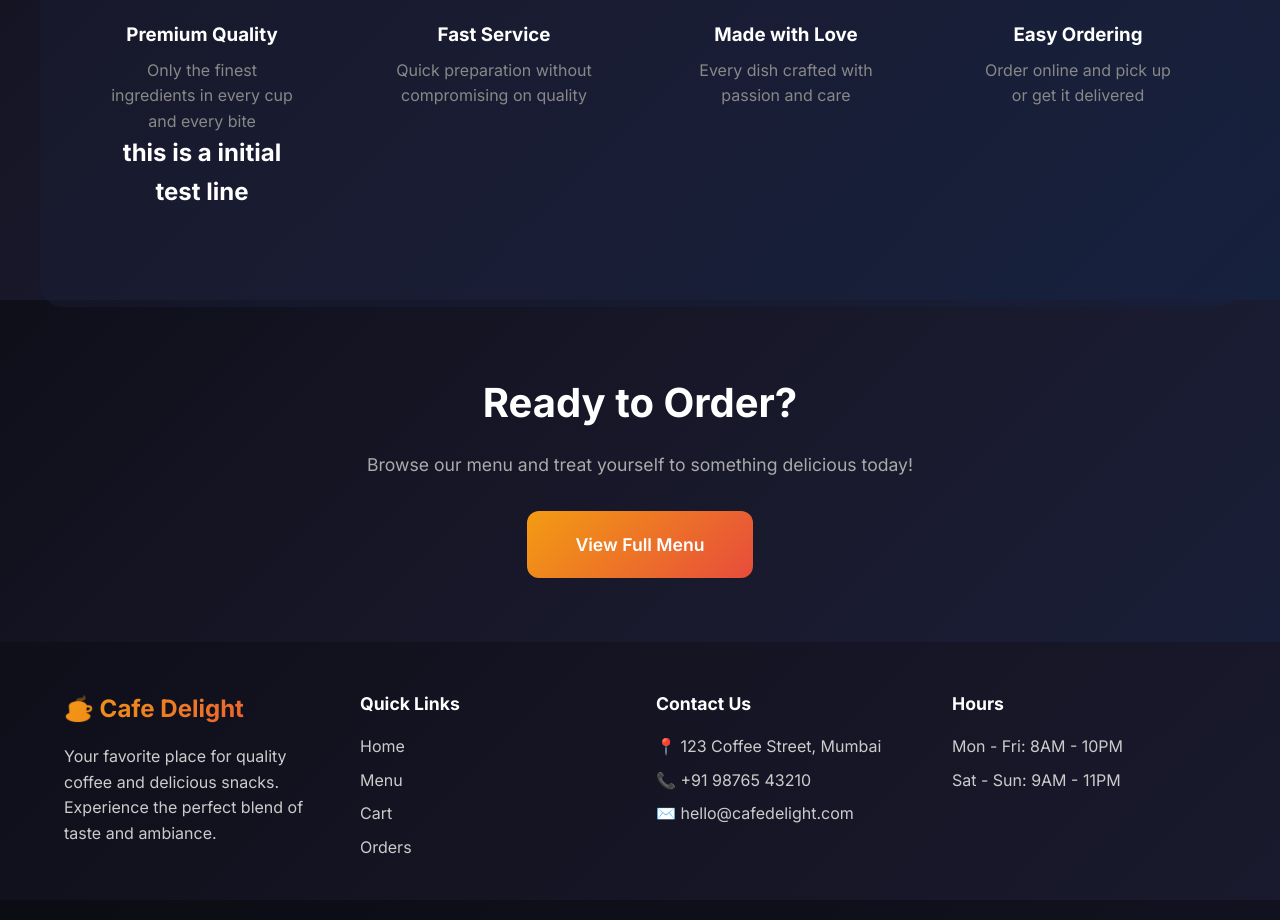
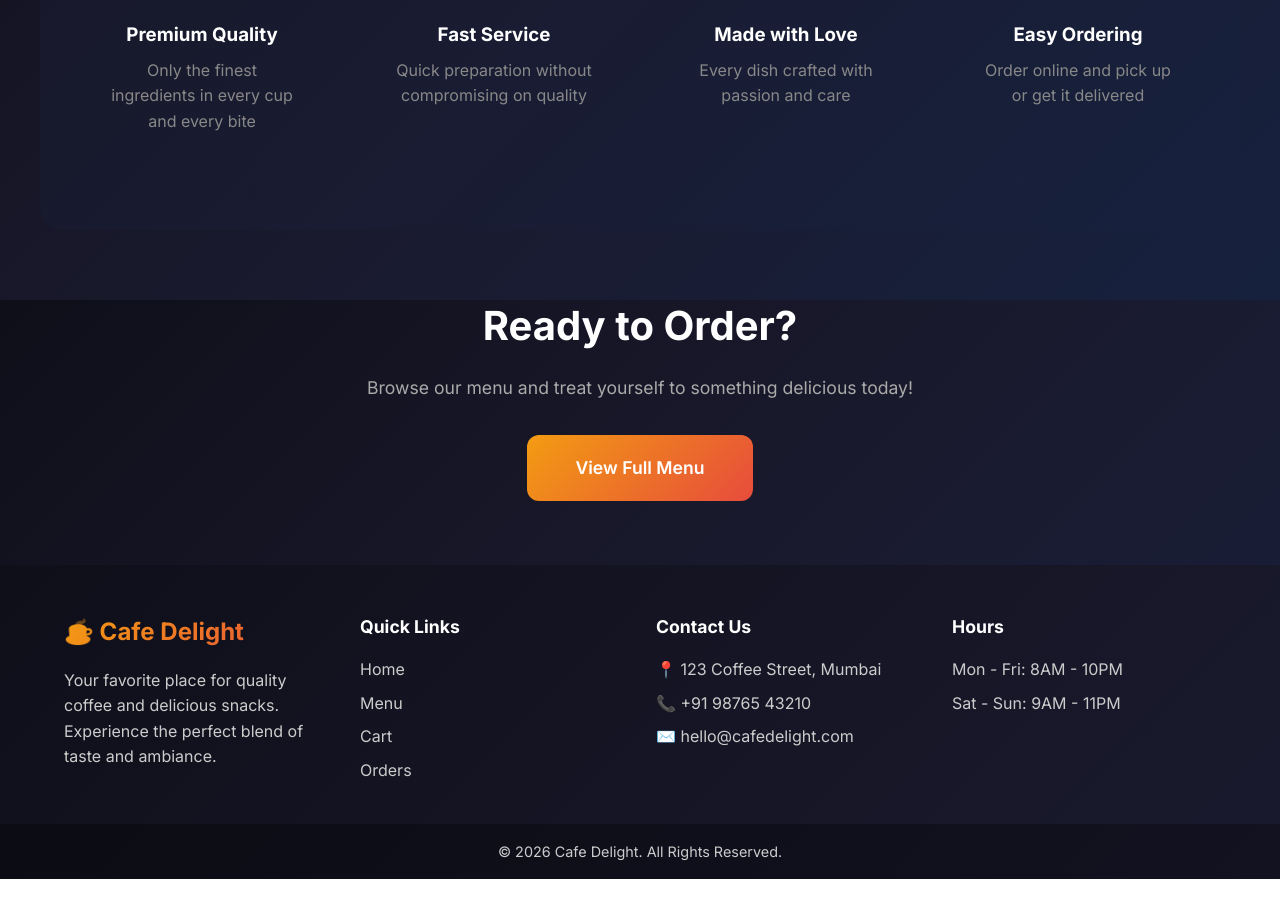
Before and after one commit to vraj-katariya/cafedelight, an Angular app: page / in a window 1280 px wide. Shown: the part 1300-2220 px from the top of the page. After the commit the page ends 2179 px from the top, so only its background shows below. Built offline with nearby package versions, Linux system fonts and the light colour scheme.

Commit message:
initial test

```diff
--- a/src/app/pages/home/home.component.html
+++ b/src/app/pages/home/home.component.html
@@ -44,7 +44,6 @@
                 <span class="feature-icon">🌟</span>
                 <h3>Premium Quality</h3>
                 <p>Only the finest ingredients in every cup and every bite</p>
-                <h1>this is a initial test line </h1>
             </div>
             <div class="feature-card">
                 <span class="feature-icon">⚡</span>
```
Also changed, not shown: 1 other file (tests, documents, lock files or other folders).
